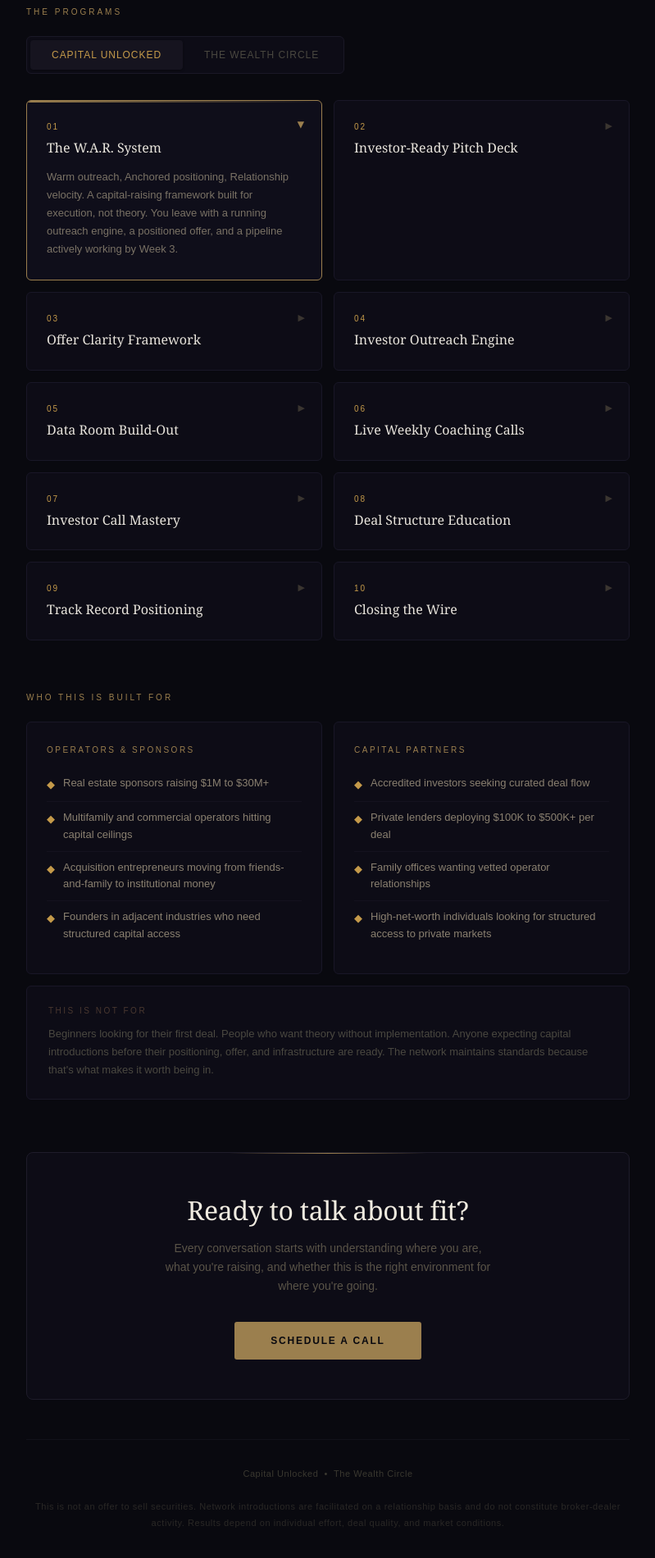
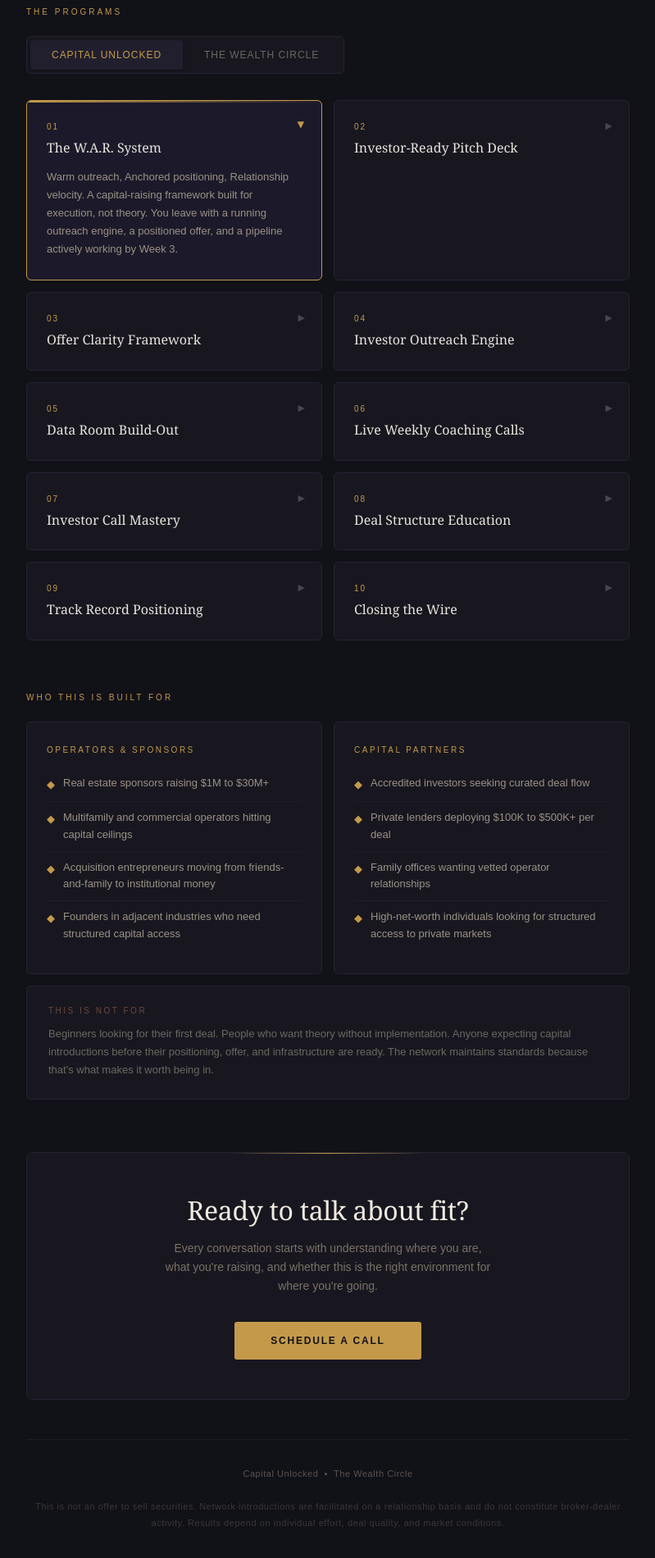
Before and after one commit to nickayala22/Capital-Unlocked-TWC-What-s-Inside, a plain HTML site: page index.html in a window 1280 px wide. Shown: the part 658-2558 px from the top of the page at 82% size, without its empty margins (240-1039 px from the left). Drawn offline with Linux system fonts and the light colour scheme.

Commit message:
Add files via upload

```diff
--- a/index.html
+++ b/index.html
@@ -6,21 +6,21 @@
 <title>Capital Unlocked | The Wealth Circle</title>
 <style>
   * { margin: 0; padding: 0; box-sizing: border-box; }
-  body { background: #09090f; color: #e8e4dc; font-family: 'Georgia', serif; min-height: 100vh; overflow-x: hidden; }
+  body { background: #111118; color: #e8e4dc; font-family: 'Georgia', serif; min-height: 100vh; overflow-x: hidden; }
   .progress-bar { position: fixed; top: 0; left: 0; height: 2px; background: linear-gradient(90deg, #9b7f4e, #c49a4a); z-index: 200; transition: width 0.08s linear; width: 0%; }
   .container { max-width: 800px; margin: 0 auto; padding: 72px 32px 100px; position: relative; z-index: 1; }
-  .eyebrow { font-family: 'Arial', sans-serif; font-size: 10px; letter-spacing: 0.3em; text-transform: uppercase; color: #9b7f4e; margin-bottom: 24px; display: flex; align-items: center; gap: 12px; }
-  .eyebrow::after { content: ''; flex: 1; height: 1px; background: linear-gradient(90deg, #1e1c26, transparent); }
+  .eyebrow { font-family: 'Arial', sans-serif; font-size: 10px; letter-spacing: 0.3em; text-transform: uppercase; color: #c49a4a; margin-bottom: 24px; display: flex; align-items: center; gap: 12px; }
+  .eyebrow::after { content: ''; flex: 1; height: 1px; background: linear-gradient(90deg, #2e2c3a, transparent); }
   h1 { font-size: clamp(38px, 6.5vw, 62px); font-weight: normal; line-height: 1.08; letter-spacing: -0.025em; color: #f0ebe0; margin-bottom: 24px; }
   h1 em { color: #c49a4a; font-style: normal; }
-  .lede { font-family: 'Arial', sans-serif; font-size: 15px; color: #7a7265; line-height: 1.7; max-width: 560px; margin-bottom: 56px; }
-  .problem { border-left: 2px solid #9b7f4e; padding: 26px 30px; background: #0d0c16; margin-bottom: 64px; border-radius: 0 4px 4px 0; }
-  .problem p { font-size: 16px; line-height: 1.8; color: #b8b0a0; }
+  .lede { font-family: 'Arial', sans-serif; font-size: 15px; color: #9a9285; line-height: 1.7; max-width: 560px; margin-bottom: 56px; }
+  .problem { border-left: 2px solid #c49a4a; padding: 26px 30px; background: #181720; margin-bottom: 64px; border-radius: 0 4px 4px 0; }
+  .problem p { font-size: 16px; line-height: 1.8; color: #c8c0b0; }
   .problem p strong { color: #e8e4dc; font-weight: normal; }
-  .section-label { font-family: 'Arial', sans-serif; font-size: 10px; letter-spacing: 0.3em; text-transform: uppercase; color: #9b7f4e; margin-bottom: 24px; }
-  .tab-nav { display: flex; margin-bottom: 32px; background: #0d0c16; border: 1px solid #1a1826; border-radius: 6px; padding: 4px; width: fit-content; }
-  .tab-btn { background: transparent; border: none; padding: 11px 26px; font-family: 'Arial', sans-serif; font-size: 12px; letter-spacing: 0.08em; color: #4a4840; cursor: pointer; border-radius: 4px; transition: all 0.2s; text-transform: uppercase; }
-  .tab-btn.active { background: #16141f; color: #c49a4a; box-shadow: 0 1px 3px rgba(0,0,0,0.4); }
+  .section-label { font-family: 'Arial', sans-serif; font-size: 10px; letter-spacing: 0.3em; text-transform: uppercase; color: #c49a4a; margin-bottom: 24px; }
+  .tab-nav { display: flex; margin-bottom: 32px; background: #181720; border: 1px solid #252333; border-radius: 6px; padding: 4px; width: fit-content; }
+  .tab-btn { background: transparent; border: none; padding: 11px 26px; font-family: 'Arial', sans-serif; font-size: 12px; letter-spacing: 0.08em; color: #6a6860; cursor: pointer; border-radius: 4px; transition: all 0.2s; text-transform: uppercase; }
+  .tab-btn.active { background: #211f2e; color: #c49a4a; box-shadow: 0 1px 3px rgba(0,0,0,0.4); }
   .tab-panel { display: none; animation: fadeUp 0.22s ease; }
   .tab-panel.visible { display: block; }
   @keyframes fadeUp { from { opacity: 0; transform: translateY(8px); } to { opacity: 1; transform: translateY(0); } }
@@ -53,47 +53,47 @@
     .section { margin-bottom: 48px; }
     .for-section { margin-bottom: 48px; }
   }
-  .feature-card { background: #0d0c16; border: 1px solid #191727; border-radius: 6px; padding: 26px 24px; cursor: pointer; transition: border-color 0.2s, transform 0.15s; position: relative; overflow: hidden; }
-  .feature-card::before { content: ''; position: absolute; top: 0; left: 0; width: 100%; height: 2px; background: linear-gradient(90deg, #9b7f4e 0%, transparent 100%); opacity: 0; transition: opacity 0.2s; }
-  .feature-card:hover { border-color: #2e2b3a; transform: translateY(-2px); }
+  .feature-card { background: #181720; border: 1px solid #252333; border-radius: 6px; padding: 26px 24px; cursor: pointer; transition: border-color 0.2s, transform 0.15s; position: relative; overflow: hidden; }
+  .feature-card::before { content: ''; position: absolute; top: 0; left: 0; width: 100%; height: 2px; background: linear-gradient(90deg, #c49a4a 0%, transparent 100%); opacity: 0; transition: opacity 0.2s; }
+  .feature-card:hover { border-color: #352f45; transform: translateY(-2px); }
   .feature-card:hover::before { opacity: 1; }
-  .feature-card.open { border-color: #9b7f4e; background: #0f0e1a; }
+  .feature-card.open { border-color: #c49a4a; background: #1c1a2a; }
   .feature-card.open::before { opacity: 1; }
   .card-num { font-family: 'Arial', sans-serif; font-size: 10px; letter-spacing: 0.2em; color: #c49a4a; margin-bottom: 10px; }
   .card-title { font-size: 16px; color: #e8e4dc; line-height: 1.3; }
-  .card-body { font-family: 'Arial', sans-serif; font-size: 13px; color: #7a7265; line-height: 1.7; margin-top: 14px; display: none; }
+  .card-body { font-family: 'Arial', sans-serif; font-size: 13px; color: #9a9285; line-height: 1.7; margin-top: 14px; display: none; }
   .feature-card.open .card-body { display: block; }
-  .card-arrow { position: absolute; top: 22px; right: 20px; font-size: 11px; color: #3a3530; transition: color 0.2s, transform 0.2s; }
-  .feature-card.open .card-arrow { color: #9b7f4e; transform: rotate(90deg); }
-  .feature-row { background: #0d0c16; border: 1px solid #191727; border-radius: 6px; padding: 22px 26px; margin-bottom: 12px; cursor: pointer; transition: border-color 0.2s; }
-  .feature-row:hover { border-color: #2e2b3a; }
-  .feature-row.open { border-color: #9b7f4e; }
+  .card-arrow { position: absolute; top: 22px; right: 20px; font-size: 11px; color: #4a4550; transition: color 0.2s, transform 0.2s; }
+  .feature-card.open .card-arrow { color: #c49a4a; transform: rotate(90deg); }
+  .feature-row { background: #181720; border: 1px solid #252333; border-radius: 6px; padding: 22px 26px; margin-bottom: 12px; cursor: pointer; transition: border-color 0.2s; }
+  .feature-row:hover { border-color: #352f45; }
+  .feature-row.open { border-color: #c49a4a; }
   .row-header { display: flex; align-items: center; justify-content: space-between; gap: 16px; }
   .row-left { display: flex; align-items: center; gap: 16px; }
-  .row-icon { width: 36px; height: 36px; background: #16141f; border: 1px solid #2a2636; border-radius: 6px; display: flex; align-items: center; justify-content: center; font-size: 15px; flex-shrink: 0; }
-  .row-title { font-size: 15px; color: #d8d0c0; }
-  .row-arrow { font-size: 11px; color: #3a3530; transition: color 0.2s, transform 0.2s; flex-shrink: 0; }
-  .feature-row.open .row-arrow { color: #9b7f4e; transform: rotate(90deg); }
-  .row-body { font-family: 'Arial', sans-serif; font-size: 13px; color: #7a7265; line-height: 1.7; margin-top: 16px; padding-top: 16px; border-top: 1px solid #191727; display: none; }
+  .row-icon { width: 36px; height: 36px; background: #211f2e; border: 1px solid #2e2c3a; border-radius: 6px; display: flex; align-items: center; justify-content: center; font-size: 15px; flex-shrink: 0; }
+  .row-title { font-size: 15px; color: #e0d8c8; }
+  .row-arrow { font-size: 11px; color: #4a4550; transition: color 0.2s, transform 0.2s; flex-shrink: 0; }
+  .feature-row.open .row-arrow { color: #c49a4a; transform: rotate(90deg); }
+  .row-body { font-family: 'Arial', sans-serif; font-size: 13px; color: #9a9285; line-height: 1.7; margin-top: 16px; padding-top: 16px; border-top: 1px solid #252333; display: none; }
   .feature-row.open .row-body { display: block; }
   .for-section { margin-bottom: 64px; }
   .for-cols { display: grid; grid-template-columns: 1fr 1fr; gap: 14px; }
-  .for-col { background: #0d0c16; border: 1px solid #191727; border-radius: 6px; padding: 28px 24px; }
-  .for-col-label { font-family: 'Arial', sans-serif; font-size: 10px; letter-spacing: 0.25em; text-transform: uppercase; color: #9b7f4e; margin-bottom: 16px; }
-  .for-item { font-family: 'Arial', sans-serif; font-size: 13px; color: #8a8070; line-height: 1.6; padding: 9px 0; border-bottom: 1px solid #14121e; display: flex; align-items: flex-start; gap: 10px; }
+  .for-col { background: #181720; border: 1px solid #252333; border-radius: 6px; padding: 28px 24px; }
+  .for-col-label { font-family: 'Arial', sans-serif; font-size: 10px; letter-spacing: 0.25em; text-transform: uppercase; color: #c49a4a; margin-bottom: 16px; }
+  .for-item { font-family: 'Arial', sans-serif; font-size: 13px; color: #9a9285; line-height: 1.6; padding: 9px 0; border-bottom: 1px solid #1e1c2a; display: flex; align-items: flex-start; gap: 10px; }
   .for-item:last-child { border-bottom: none; }
   .for-dot { color: #c49a4a; flex-shrink: 0; margin-top: 2px; }
-  .not-for { background: #0d0c16; border: 1px solid #191727; border-radius: 6px; padding: 24px 26px; margin-top: 14px; }
-  .not-for-label { font-family: 'Arial', sans-serif; font-size: 10px; letter-spacing: 0.25em; text-transform: uppercase; color: #4a3830; margin-bottom: 12px; }
-  .not-for p { font-family: 'Arial', sans-serif; font-size: 13px; color: #4a4840; line-height: 1.7; }
-  .cta-block { background: #0d0c16; border: 1px solid #1e1c2a; border-radius: 8px; padding: 48px 40px; text-align: center; position: relative; overflow: hidden; margin-bottom: 48px; }
-  .cta-block::before { content: ''; position: absolute; top: 0; left: 50%; transform: translateX(-50%); width: 240px; height: 1px; background: linear-gradient(90deg, transparent, #9b7f4e, transparent); }
+  .not-for { background: #181720; border: 1px solid #252333; border-radius: 6px; padding: 24px 26px; margin-top: 14px; }
+  .not-for-label { font-family: 'Arial', sans-serif; font-size: 10px; letter-spacing: 0.25em; text-transform: uppercase; color: #6a4840; margin-bottom: 12px; }
+  .not-for p { font-family: 'Arial', sans-serif; font-size: 13px; color: #6a6860; line-height: 1.7; }
+  .cta-block { background: #181720; border: 1px solid #252333; border-radius: 8px; padding: 48px 40px; text-align: center; position: relative; overflow: hidden; margin-bottom: 48px; }
+  .cta-block::before { content: ''; position: absolute; top: 0; left: 50%; transform: translateX(-50%); width: 240px; height: 1px; background: linear-gradient(90deg, transparent, #c49a4a, transparent); }
   .cta-block h3 { font-size: clamp(24px, 4vw, 32px); font-weight: normal; color: #f0ebe0; margin-bottom: 14px; letter-spacing: -0.01em; }
-  .cta-block p { font-family: 'Arial', sans-serif; font-size: 14px; color: #5a5448; line-height: 1.65; max-width: 400px; margin: 0 auto 32px; }
-  .cta-btn { display: inline-block; background: #9b7f4e; color: #09090f; font-family: 'Arial', sans-serif; font-size: 12px; font-weight: bold; letter-spacing: 0.15em; text-transform: uppercase; padding: 16px 44px; border-radius: 3px; text-decoration: none; border: none; cursor: pointer; transition: background 0.2s, transform 0.15s; }
-  .cta-btn:hover { background: #c49a4a; transform: translateY(-1px); }
-  .footer { text-align: center; font-family: 'Arial', sans-serif; font-size: 11px; color: #2a2826; letter-spacing: 0.05em; padding-top: 32px; border-top: 1px solid #12111a; line-height: 1.8; }
-  .footer span { color: #3a3830; }
+  .cta-block p { font-family: 'Arial', sans-serif; font-size: 14px; color: #7a7265; line-height: 1.65; max-width: 400px; margin: 0 auto 32px; }
+  .cta-btn { display: inline-block; background: #c49a4a; color: #111118; font-family: 'Arial', sans-serif; font-size: 12px; font-weight: bold; letter-spacing: 0.15em; text-transform: uppercase; padding: 16px 44px; border-radius: 3px; text-decoration: none; border: none; cursor: pointer; transition: background 0.2s, transform 0.15s; }
+  .cta-btn:hover { background: #d4aa5a; transform: translateY(-1px); }
+  .footer { text-align: center; font-family: 'Arial', sans-serif; font-size: 11px; color: #3a3838; letter-spacing: 0.05em; padding-top: 32px; border-top: 1px solid #1e1c2a; line-height: 1.8; }
+  .footer span { color: #5a5450; }
   .section { margin-bottom: 64px; }
 </style>
 </head>
@@ -107,7 +107,7 @@
 
   <h1>The infrastructure<br>serious capital raisers<br>are <em>missing.</em></h1>
 
-  <p class="lede">Two programs. One ecosystem. Built for operators who are done piecing it together and need the real structure, real network, and real coaching to move capital at scale.</p>
+  <p class="lede">Two programs. One ecosystem. Built for operators who are done piecing it together and need the real structure, real network, and real execution to move capital at scale.</p>
 
   <div class="problem">
     <p>Most people raising capital aren't losing because the deal is bad. They're losing because they don't look like someone worth betting on. <strong>No structure. No track record presentation. No access to real capital partners.</strong> That's the gap. That's what this fixes.</p>
```
